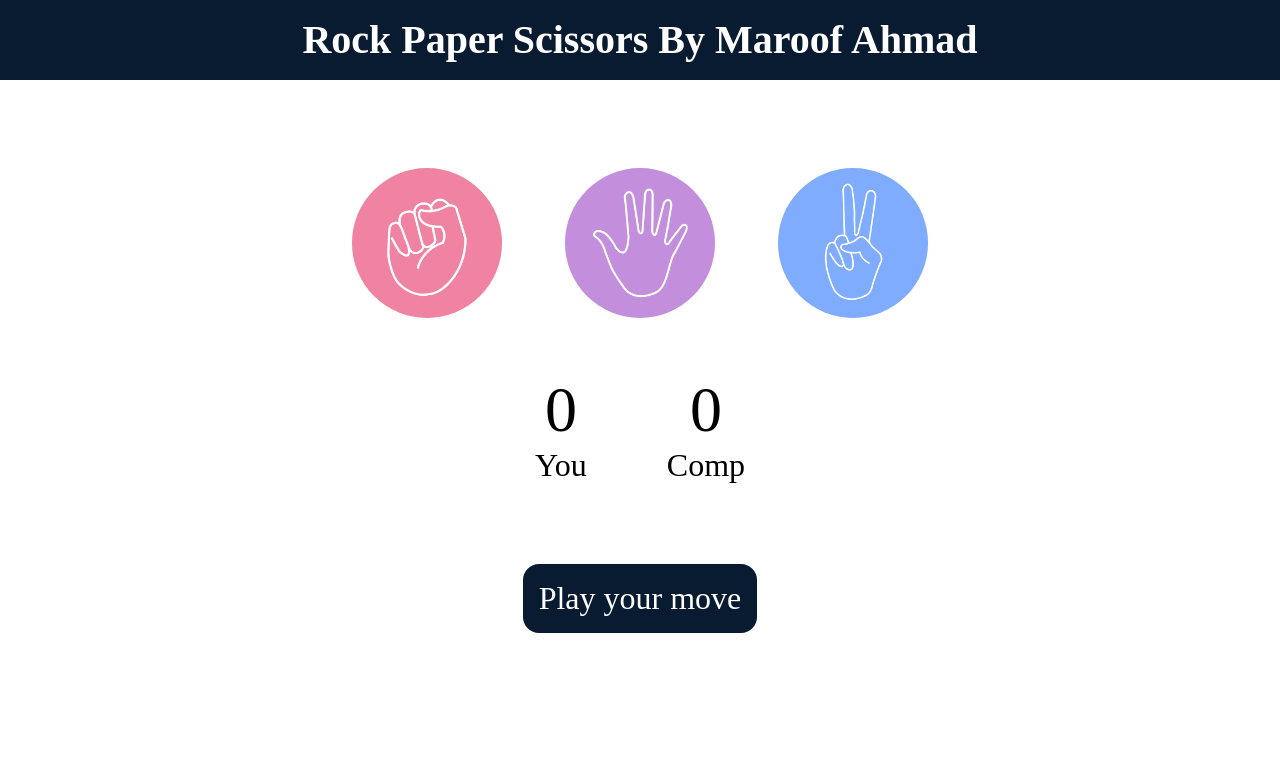
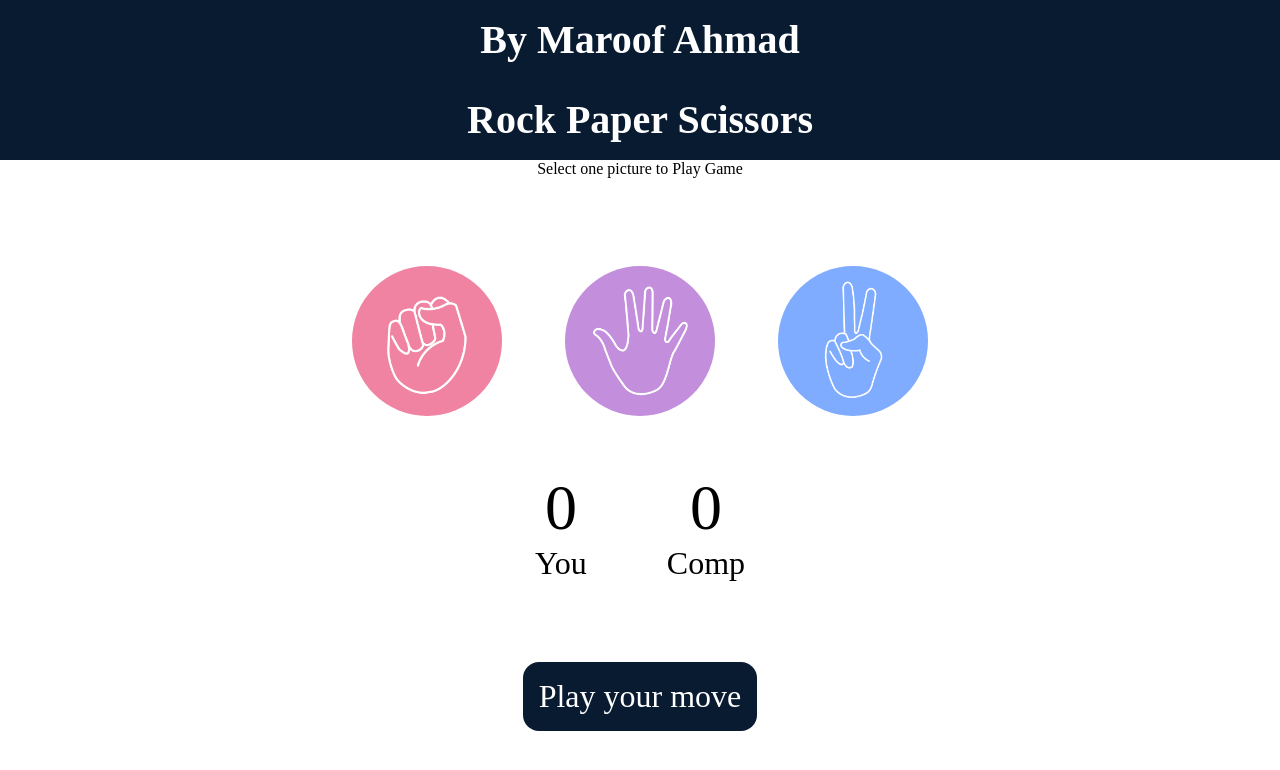
Before and after one commit to devmaroof521/Rock-Paper-Scissors, a website: page index.html in a window 1280 px wide. Drawn offline with Linux system fonts and the light colour scheme.

Commit message:
some changes

```diff
--- a/index.html
+++ b/index.html
@@ -7,7 +7,9 @@
     <link rel="stylesheet" href="style.css" />
   </head>
   <body>
-    <h1>Rock Paper Scissors By Maroof Ahmad</h1>
+    <h1>By Maroof Ahmad</h1>
+    <h1>Rock Paper Scissors</h1>
+    <p>Select one picture to Play Game</p>
     <div class="choices">
       <div class="choice" id="rock">
         <img src="./images/rock.png" />
```
